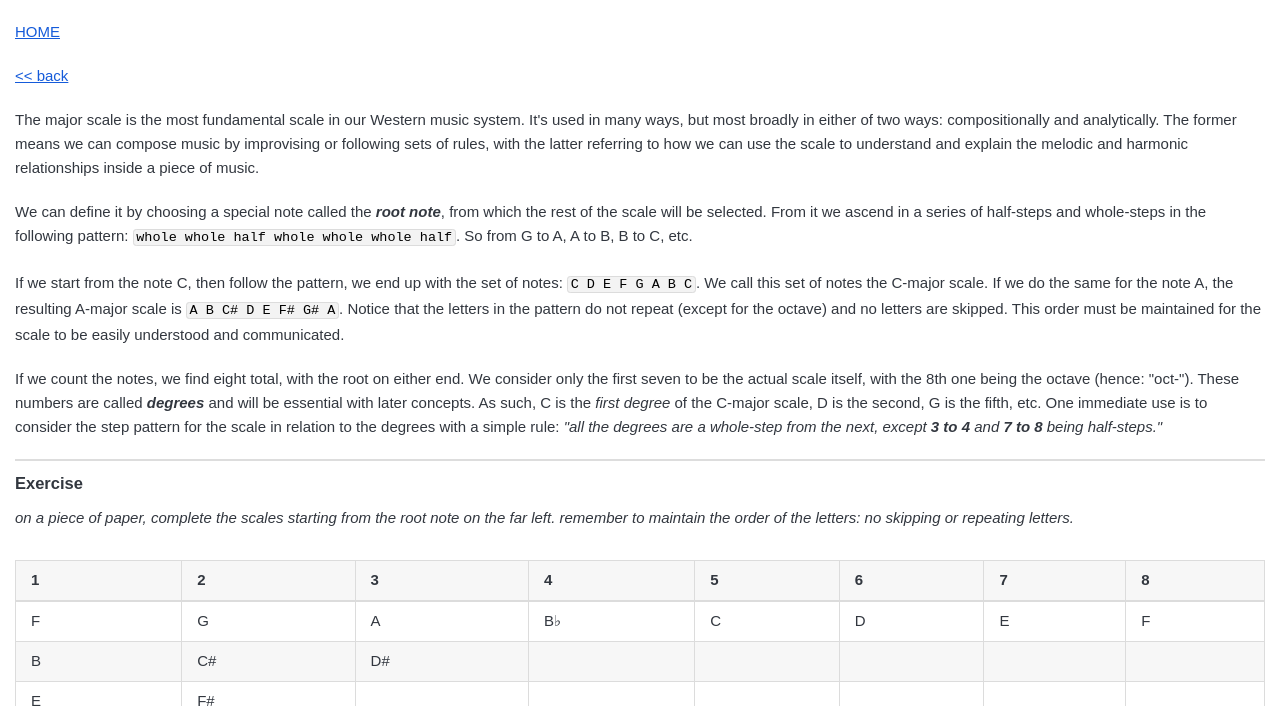
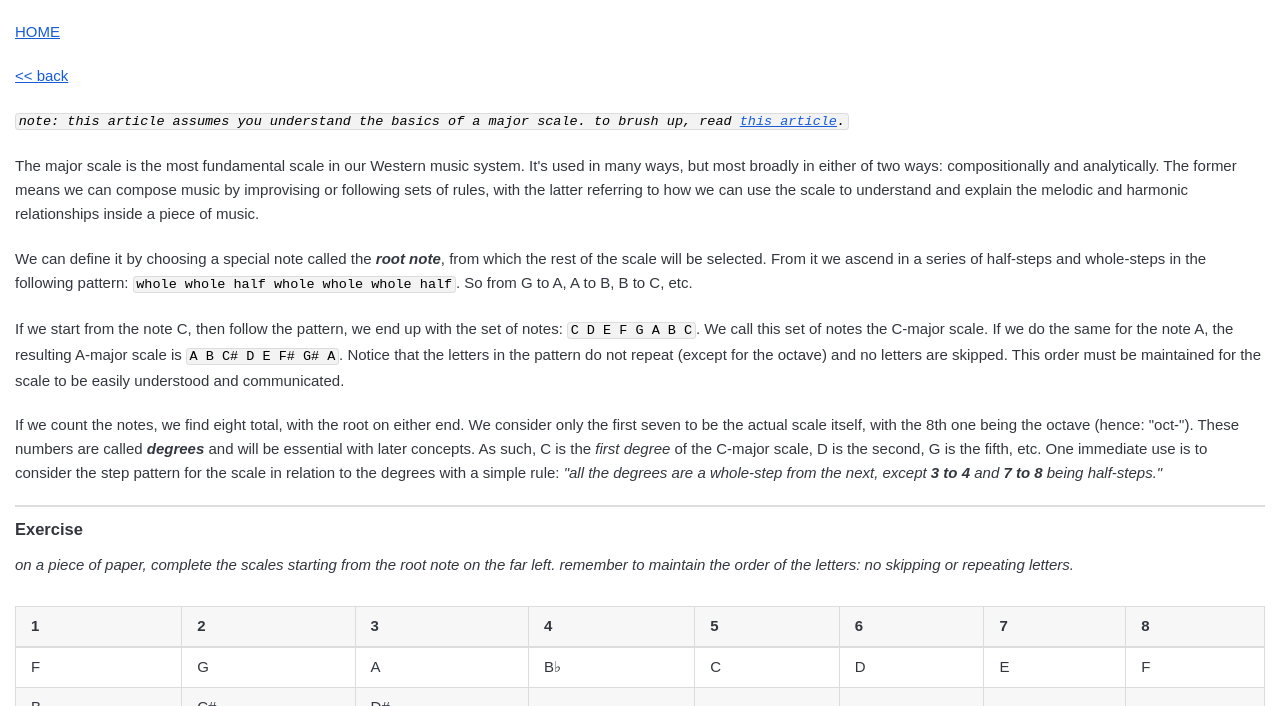
Before and after one commit to JLeachMusic/jleachmusic.github.io, a plain HTML site: page courses/scales/guitar_major_scale_1.html in a window 1280 px wide. Shown: the part 94-800 px from the top of the page. Drawn offline with Linux system fonts and the light colour scheme.

Commit message:
added note for pre-requisites to articles

```diff
--- a/courses/scales/guitar_major_scale_1.html
+++ b/courses/scales/guitar_major_scale_1.html
@@ -19,6 +19,9 @@
 
 		<p><a href="../../">HOME</a></p>
 		<p><a href="./"><< back</a></p>
+
+        <p><code class="inline-code"><em>note: this article assumes you understand the basics of a major scale. to brush up, read <a href="./intro_to_scales.html">this article</a>.</em></code></p>
+
 		<p>The major scale is the most fundamental scale in our Western music system. It&apos;s used in many ways, but most broadly in either of two ways: compositionally and analytically. The former means we can compose music by improvising or following sets of rules, with the latter referring to how we can use the scale to understand and explain the melodic and harmonic relationships inside a piece of music.</p>
 		<p>We can define it by choosing a special note called the <em><strong>root note</strong></em>, from which the rest of the scale will be selected. From it we ascend in a series of half-steps and whole-steps in the following pattern: <code class="inline-code">whole whole half whole whole whole half</code>. So from G to A, A to B, B to C, etc.</p>
 		<p>If we start from the note C, then follow the pattern, we end up with the set of notes: <code class="inline-code">C D E F G A B C</code>. We call this set of notes the C-major scale. If we do the same for the note A, the resulting A-major scale is <code class="inline-code">A B C# D E F# G# A</code>. Notice that the letters in the pattern do not repeat (except for the octave) and no letters are skipped. This order must be maintained for the scale to be easily understood and communicated.</p>
```
Also changed, not shown: courses/scales/intro_to_scales.html (+2 -0 lines).
